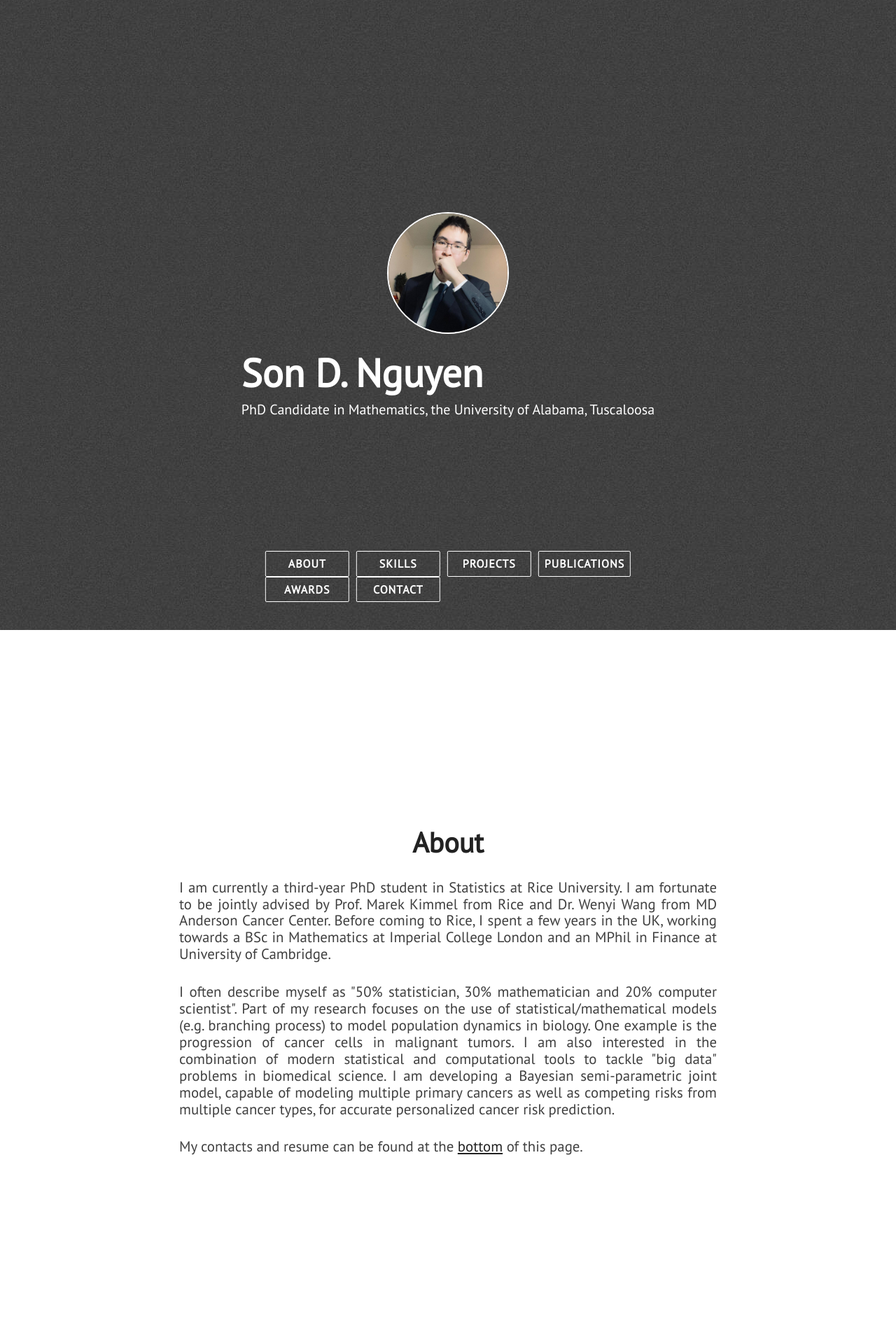
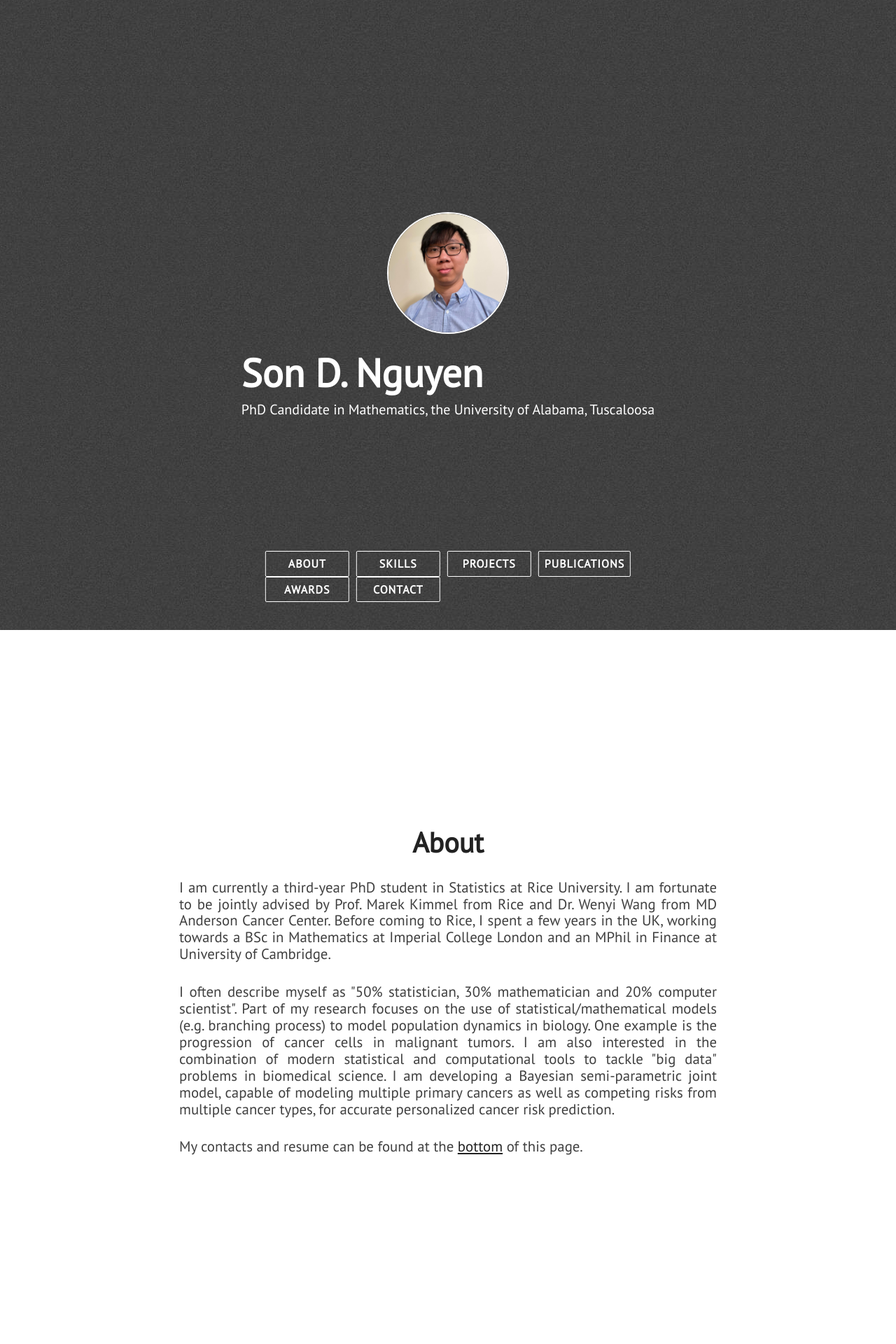
Before and after one commit to nguyendangson/sondangnguyen, a Jekyll site: the page built from index.html, in a window 1280 px wide. Shown: the top 1920 px of the page at 70% size. Built offline with Jekyll 4.4.1, drawn with Linux system fonts in a browser that asks for light colours; nearby versions of some CDN libraries.

Commit message:
Update _config.yml

```diff
--- a/_config.yml
+++ b/_config.yml
@@ -12,7 +12,7 @@ github_username: hoainamnguyen94
 email: hn17@rice.edu
 
 # absolute or relative
-profile_picture: assets/images/NamNguyen.jpg
+profile_picture: assets/images/Son Nguyen.jpg
 
 # Google Analytics ID
 google_analytics:
```
